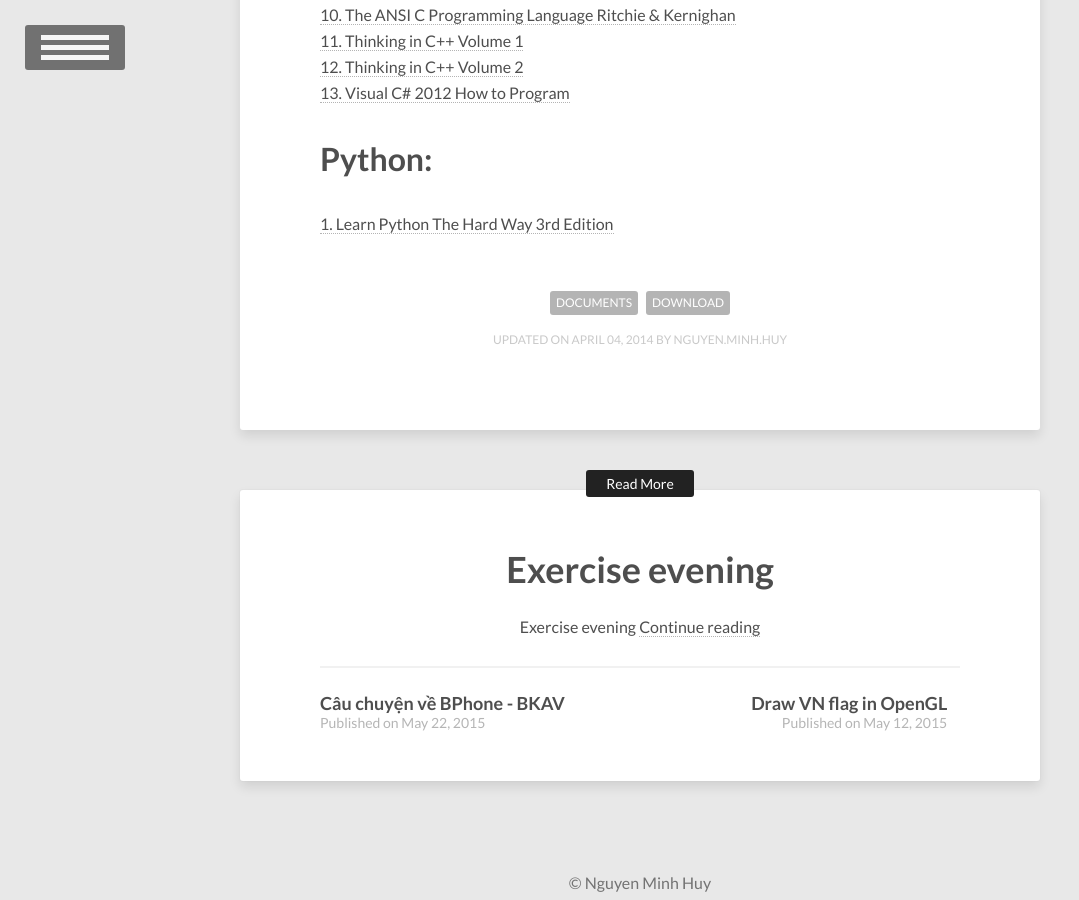
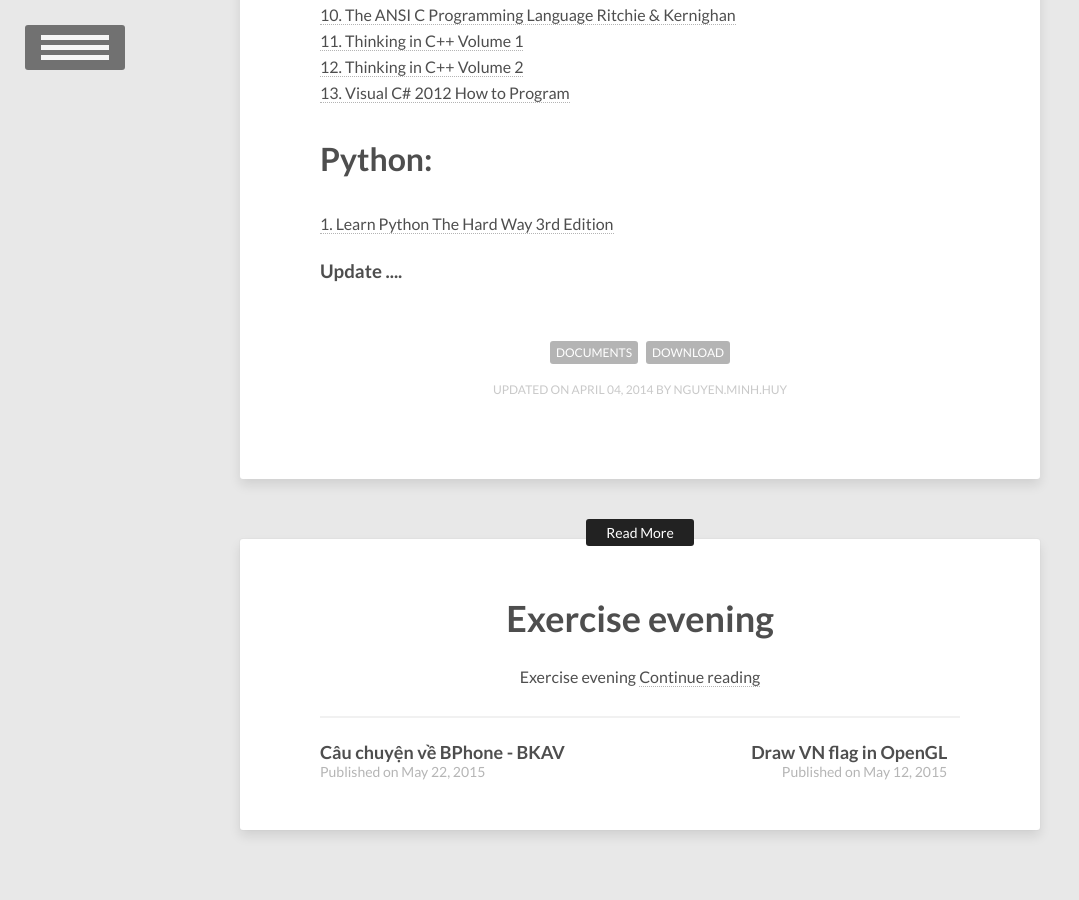
Before and after one commit to vareisen/vareisen.github.io, a Jekyll site: the page built from _posts/2014-04-04-Documents-download.md, in a window 1280 px wide and 900 px high, scrolled down 996 px. Shown: the whole window, without its empty margins (0-1079 px from the left). Built offline with Jekyll 4.4.1, drawn with Linux system fonts in a browser that asks for light colours.

Commit message:
Update 2014-04-04-Documents-download.md

```diff
--- a/_posts/2014-04-04-Documents-download.md
+++ b/_posts/2014-04-04-Documents-download.md
@@ -32,3 +32,5 @@ tags: [Documents, Download]
 <a href="https://drive.google.com/file/d/0B0PQXRyV7ZBrQWFTdm1aczloRG8/view?usp=sharing">13. Visual C# 2012 How to Program</a><br>
 <h1>Python:</h1>
 <a href="https://drive.google.com/file/d/0B0PQXRyV7ZBrYk43eU1KV1BreFU/view?usp=sharing">1. Learn Python The Hard Way 3rd Edition</a><br>
+
+<h3>Update .... </h3>
```
